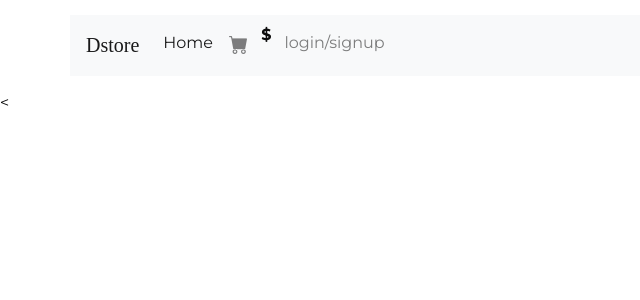
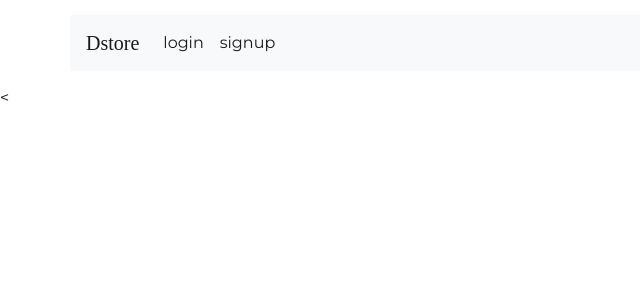
Before and after one commit to emeralddd123/ecommerce, a Django app: page /accounts/password/reset/ in a window 1280 px wide. Shown: the top 300 px of the page, without its empty margins (0-640 px from the left). Run offline with Django 4.2, Linux system fonts and the light colour scheme; some libraries are stand-ins or nearby versions.

Commit message:
all nice

```diff
--- a/templates/base.html
+++ b/templates/base.html
@@ -39,10 +39,11 @@
                 </button>
                 <div class="collapse navbar-collapse" id="navbarNav">
                     <ul class="navbar-nav">
+                       {% if user.is_authenticated %}
                         <li class="nav-item active float-right">
                             <a class="nav-link" href="/">Home <span class="sr-only">(current)</span></a>
                         </li>
-                        <li class="nav-item float-right">
+                        <li class="nav-item active float-right">
                             <a class="nav-link " href="/order-summary">
                                 <i class=" bi bi-cart-fill" style="font-size: larger;"></i>
                             </a>
@@ -50,21 +51,24 @@
                         <li class="nav-item">
                             <p style="margin-left: 5px; margin-right: 5px;"><b>$ {{ user.balance.balance|intcomma }} </b></p>
                         </li>
-                        {% if user.is_authenticated %}
-                        <li class="nav-item float-right">
+
+                        <li class="nav-item active float-right">
                             <p style="margin-left: 5px; margin-right: 5px;">welcome,  {{ user.email }} </p>
 
                         </li>
-                        <li class="nav-item float-right">
+                        <li class="nav-item active float-right">
                             <a class="nav-link" href="/request-refund/">Refund</a>
                         </li>
-                        <li class="nav-item float-right">
+                        <li class="nav-item active float-right">
                             <a class="nav-link" href="/accounts/logout">Logout</a>
                         </li>
 
                         {% else %}
-                        <li class="nav-item float-right">
-                            <a class="nav-link" href="/accounts/signup">login/signup</a>
+                        <li class="nav-item active float-right">
+                            <a class="nav-link" href="/accounts/login">login</a>
+                        </li>
+                        <li class="nav-item active float-right">
+                            <a class="nav-link" href="/accounts/signup">signup</a>
                         </li>
                         {% endif %}
 
```
Also changed, not shown: db.sqlite3, media_root/qrusman@gmail.com__872sx3xm7tndzgy5tgc0.png (added).
